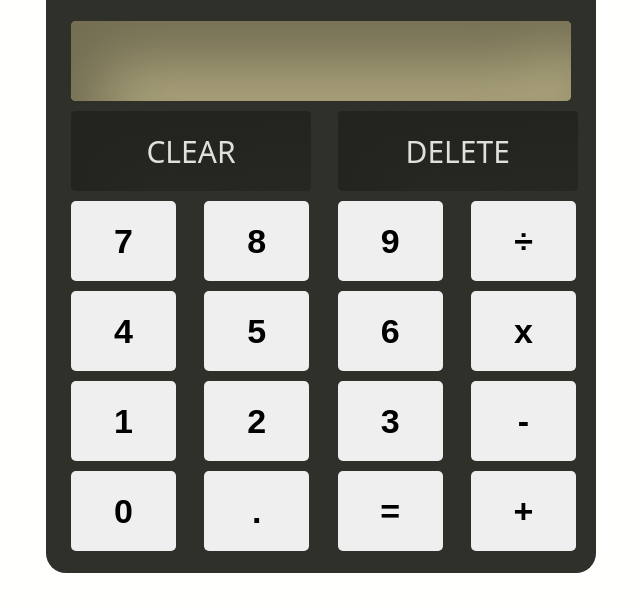
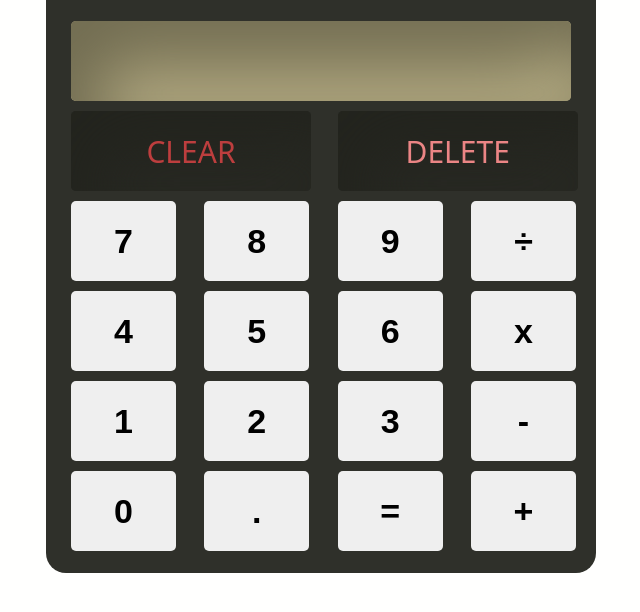
Before and after one commit to JohnBesco/calculator, a plain HTML site: page index.html in a window 1280 px wide. Shown: the part 72-684 px from the top of the page, without its empty margins (319-959 px from the left). Drawn offline with Linux system fonts and the light colour scheme; a web font is replaced by a local one.

Commit message:
Change delete and clear button text color

```diff
--- a/style.css
+++ b/style.css
@@ -99,12 +99,14 @@ body {
     border: 0px;
     grid-column-start: 1;
     grid-column-end: 2;
+    color: rgb(189, 62, 62);
 }
 
 #delete-btn {
     grid-column-start: 3;
     grid-column-end: 5;
     border: 0px;
+    color: rgb(235, 133, 133);
 }
 
 #numpad-grid {
```
